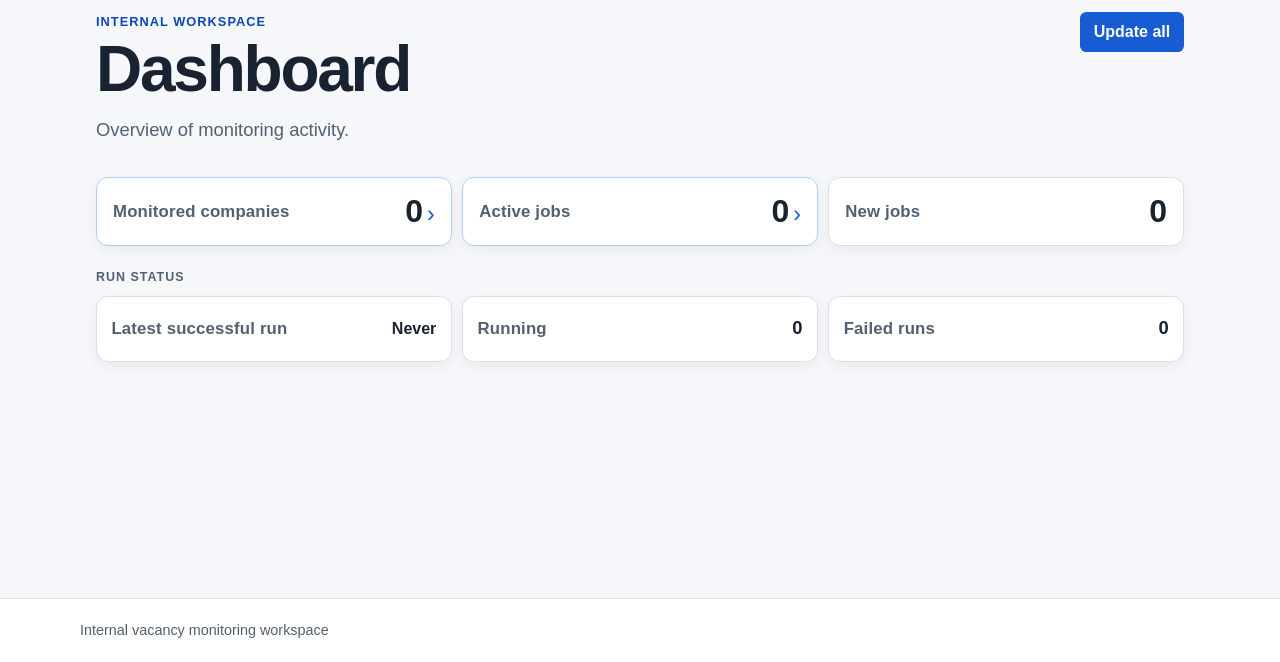
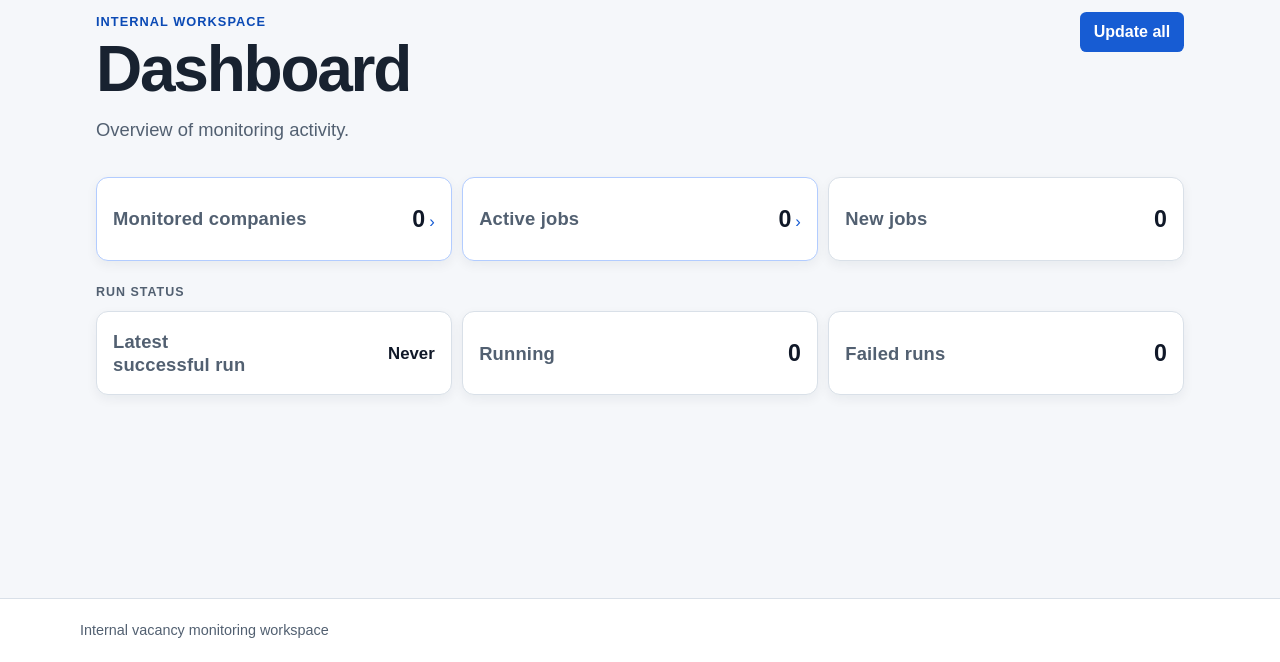
Before and after one commit to nataliiahrytsun-ai/linkedin-job-monitor, a Django app: page / in a window 1280 px wide. Shown: the part 138-800 px from the top of the page. Run offline with Django 5.2, Linux system fonts and the light colour scheme; data that the repository does not hold is empty; parts of the project's set-up code (start-up, migrations or seed data) failed here and were passed over.

Commit message:
Polish dashboard metric cards

```diff
--- a/static/css/app.css
+++ b/static/css/app.css
@@ -217,42 +217,53 @@ h3 {
   gap: 0.65rem;
 }
 
-.dashboard-primary-metric {
+.dashboard-primary-metric,
+.dashboard-run-metric {
+  height: 6rem;
   min-width: 0;
+  min-height: 6rem;
   padding: 1rem;
   display: flex;
   align-items: center;
   justify-content: space-between;
-  gap: 0.65rem;
+  gap: 0.75rem;
 }
 
 .dashboard-metric-label {
   margin-bottom: 0;
   color: var(--muted);
-  font-size: 0.9rem;
-  font-weight: 700;
+  font-family: inherit;
+  font-size: 1.05rem;
+  font-weight: 750;
+  line-height: 1.3;
   letter-spacing: 0.01em;
 }
 
-.dashboard-primary-metric .dashboard-primary-value {
+.dashboard-metric-value {
   flex: none;
   margin: 0;
+  color: #101828;
+  font-family: Arial, Helvetica, sans-serif;
+  font-size: 1.3rem;
+  font-weight: 700;
+  line-height: 1.15;
+  white-space: nowrap;
+}
+
+.card .dashboard-metric-value {
+  color: #101828;
+}
+
+.dashboard-primary-value {
   display: inline-flex;
   align-items: baseline;
   gap: 0.25rem;
-  color: var(--text);
-  font-size: clamp(1.65rem, 3vw, 2rem);
-  font-weight: 750;
-  line-height: 1.1;
   overflow-wrap: anywhere;
   text-align: right;
-  white-space: nowrap;
 }
 
 .dashboard-primary-metric .dashboard-metric-label {
   min-width: 0;
-  font-size: 1.05rem;
-  line-height: 1.3;
 }
 
 .dashboard-metric-link {
@@ -303,32 +314,56 @@ h3 {
   gap: 0.65rem;
 }
 
-.dashboard-run-metric {
-  min-width: 0;
-  padding: 1.15rem 0.9rem;
-  display: flex;
-  align-items: baseline;
-  justify-content: space-between;
-  gap: 0.75rem;
+.dashboard-run-latest {
+  display: grid;
+  grid-template-columns: minmax(0, 1fr) auto;
+  align-items: center;
+  gap: 0.5rem;
 }
 
 .dashboard-run-metric .dashboard-metric-label {
+  white-space: nowrap;
+}
+
+.dashboard-run-latest .dashboard-metric-label {
+  white-space: normal;
+}
+
+.dashboard-run-metric.dashboard-run-latest .dashboard-run-value {
+  margin-left: 0;
+  justify-self: end;
   font-size: 1.05rem;
-  white-space: nowrap;
-}
-
-.dashboard-run-metric .dashboard-run-value {
-  flex: none;
-  margin: 0;
-  color: var(--text);
-  font-size: 1.15rem;
-  font-weight: 750;
-  line-height: 1.2;
-  white-space: nowrap;
-}
-
-.dashboard-run-latest .dashboard-run-value {
-  font-size: 1rem;
+  text-align: right;
+}
+
+.dashboard-latest-time {
+  display: grid;
+  justify-items: end;
+}
+
+.dashboard-latest-label-line {
+  display: block;
+}
+
+@media (min-width: 60.01rem) {
+  .dashboard-primary-metric,
+  .dashboard-run-metric {
+    height: 5.25rem;
+    min-height: 5.25rem;
+    padding: 0.75rem 1rem;
+    gap: 0.6rem;
+  }
+
+  .dashboard-metric-label {
+    font-size: 1.15rem;
+    line-height: 1.25;
+  }
+
+  .dashboard-metric-value {
+    font-size: 1.45rem;
+    line-height: 1.15;
+  }
+
 }
 
 .status-badge {
--- a/templates/home.html
+++ b/templates/home.html
@@ -19,19 +19,19 @@
     <section class="dashboard-primary-grid" aria-label="Primary monitoring metrics">
       <a class="card dashboard-primary-metric dashboard-metric-link" href="{% url 'companies:list' %}">
         <h2 class="dashboard-metric-label">Monitored companies</h2>
-        <p class="dashboard-primary-value">
+        <p class="dashboard-primary-value dashboard-metric-value">
           {{ monitored_companies }}<span class="dashboard-metric-arrow" aria-hidden="true">›</span>
         </p>
       </a>
       <a class="card dashboard-primary-metric dashboard-metric-link" href="{% url 'jobs:list' %}">
         <h2 class="dashboard-metric-label">Active jobs</h2>
-        <p class="dashboard-primary-value">
+        <p class="dashboard-primary-value dashboard-metric-value">
           {{ active_jobs }}<span class="dashboard-metric-arrow" aria-hidden="true">›</span>
         </p>
       </a>
       <article class="card dashboard-primary-metric">
         <h2 class="dashboard-metric-label">New jobs</h2>
-        <p class="dashboard-primary-value">{{ new_jobs }}</p>
+        <p class="dashboard-primary-value dashboard-metric-value">{{ new_jobs }}</p>
       </article>
     </section>
 
@@ -39,22 +39,28 @@
       <h2 class="dashboard-section-label" id="run-status-heading">Run status</h2>
       <div class="dashboard-run-card">
         <article class="card dashboard-run-metric dashboard-run-latest">
-          <h3 class="dashboard-metric-label">Latest successful run</h3>
+          <h3 class="dashboard-metric-label" aria-label="Latest successful run">
+            <span class="dashboard-latest-label-line">Latest</span>
+            <span class="dashboard-latest-label-line">successful run</span>
+          </h3>
           {% if latest_successful_run %}
-            <p class="dashboard-run-value">
-              <time datetime="{{ latest_successful_run|date:'c' }}">{{ latest_successful_run|date:"j M Y, H:i" }}</time>
+            <p class="dashboard-run-value dashboard-metric-value">
+              <time class="dashboard-latest-time" datetime="{{ latest_successful_run|date:'c' }}">
+                <span>{{ latest_successful_run|date:"j M Y" }}</span>
+                <span>{{ latest_successful_run|date:"H:i" }}</span>
+              </time>
             </p>
           {% else %}
-            <p class="dashboard-run-value">Never</p>
+            <p class="dashboard-run-value dashboard-metric-value">Never</p>
           {% endif %}
         </article>
         <article class="card dashboard-run-metric">
           <h3 class="dashboard-metric-label">Running</h3>
-          <p class="dashboard-run-value">{{ running_runs }}</p>
+          <p class="dashboard-run-value dashboard-metric-value">{{ running_runs }}</p>
         </article>
         <article class="card dashboard-run-metric">
           <h3 class="dashboard-metric-label">Failed runs</h3>
-          <p class="dashboard-run-value">{{ failed_runs }}</p>
+          <p class="dashboard-run-value dashboard-metric-value">{{ failed_runs }}</p>
         </article>
       </div>
     </section>
```
Also changed, not shown: other parts of static/css/app.css (+3 -47 lines), tests/test_ui_foundation.py (+4 -2 lines).
